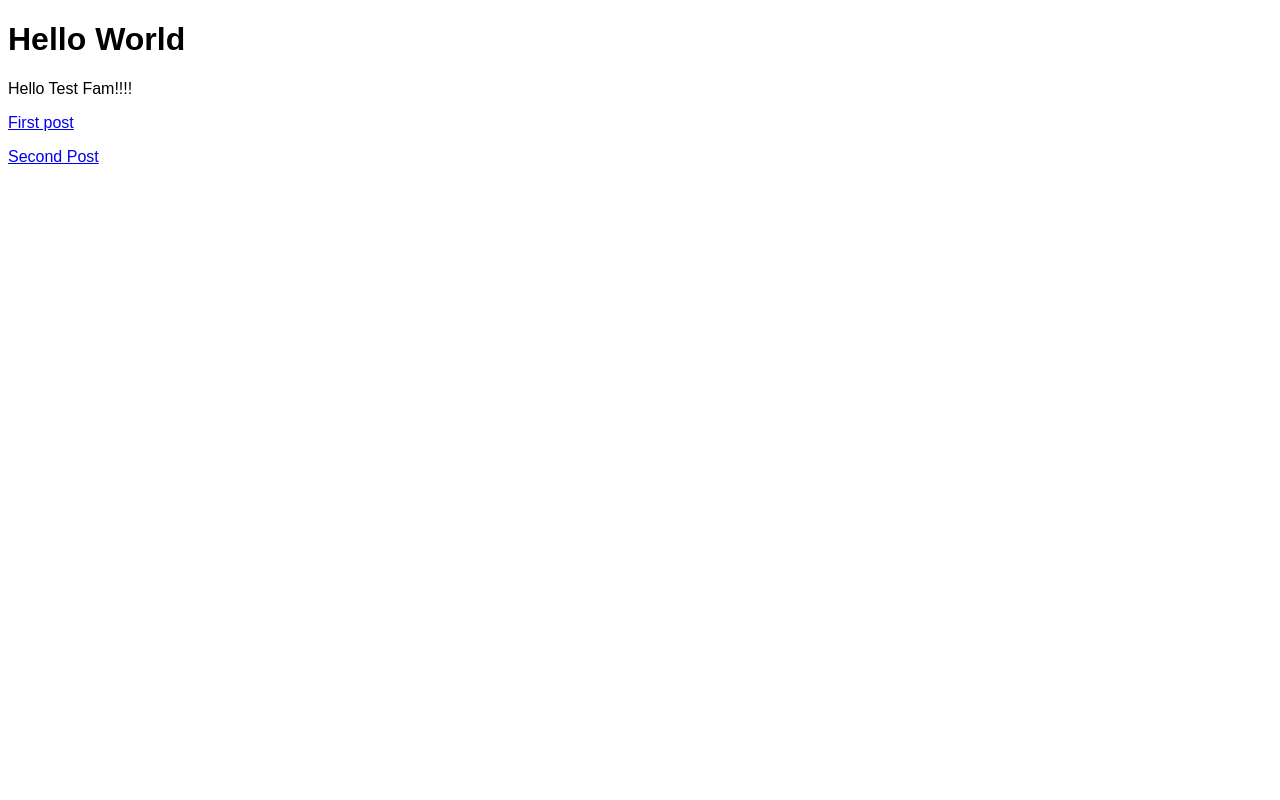
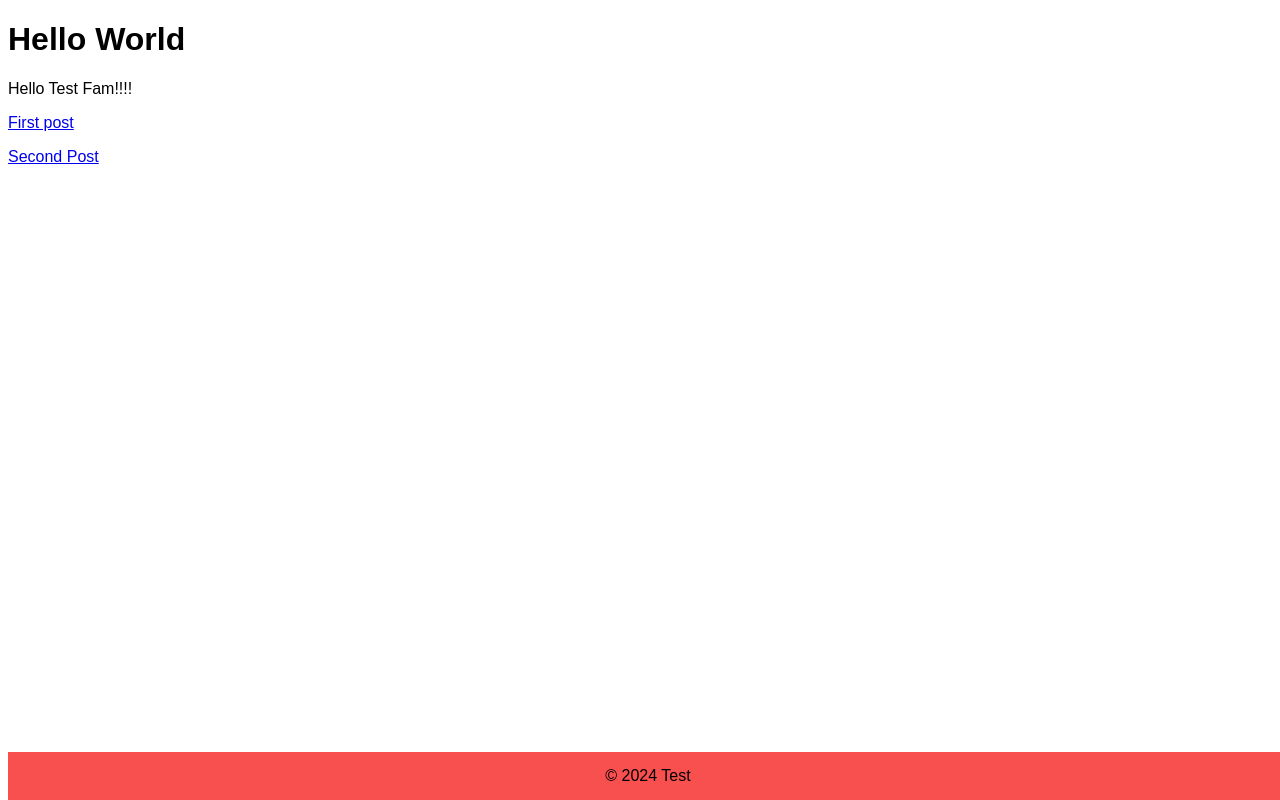
Before and after one commit to Salithox/2nd-site, an Eleventy site: page src/index.md in a window 1280 px wide. Built offline with nearby package versions, Linux system fonts and the light colour scheme; Eleventy itself is replaced by a stand-in of ours; files that its build step writes are made by us from their sources.

Commit message:
Testing out footer

```diff
--- a/public/style.css
+++ b/public/style.css
@@ -1,3 +1,17 @@
 body {
     font-family: sans-serif;
 }
+
+ul.footer {
+	position: absolute;
+	width: 100%;
+	bottom: 0;
+	list-style-type: none;
+	margin: 0;
+	padding: 0;
+	overflow: hidden;
+	background-color: #f84f4f;
+	color: black;
+	text-align: center;
+	line-height: 1em;
+}
--- a/src/_includes/base.njk
+++ b/src/_includes/base.njk
@@ -13,6 +13,8 @@
     </header>
     <main>
         {{ content | safe }}
+
+    {% include "components/footer.njk" %}
     </main>
 </body>
 </html>
--- /dev/null
+++ b/src/_includes/components/footer.njk
@@ -0,0 +1,3 @@
+<ul class="footer">
+    <li><p>© 2024 Test </p></li>
+</ul>
--- a/src/style.css
+++ b/src/style.css
@@ -1,3 +1,17 @@
 body {
     font-family: sans-serif;
 }
+
+ul.footer {
+	position: absolute;
+	width: 100%;
+	bottom: 0;
+	list-style-type: none;
+	margin: 0;
+	padding: 0;
+	overflow: hidden;
+	background-color: #f84f4f;
+	color: black;
+	text-align: center;
+	line-height: 1em;
+}
```
Also changed, not shown: public/index.html (+4 -0 lines), public/posts/my-first-post/index.html (+4 -0 lines), public/posts/my-second-post/index.html (+5 -1 lines).
